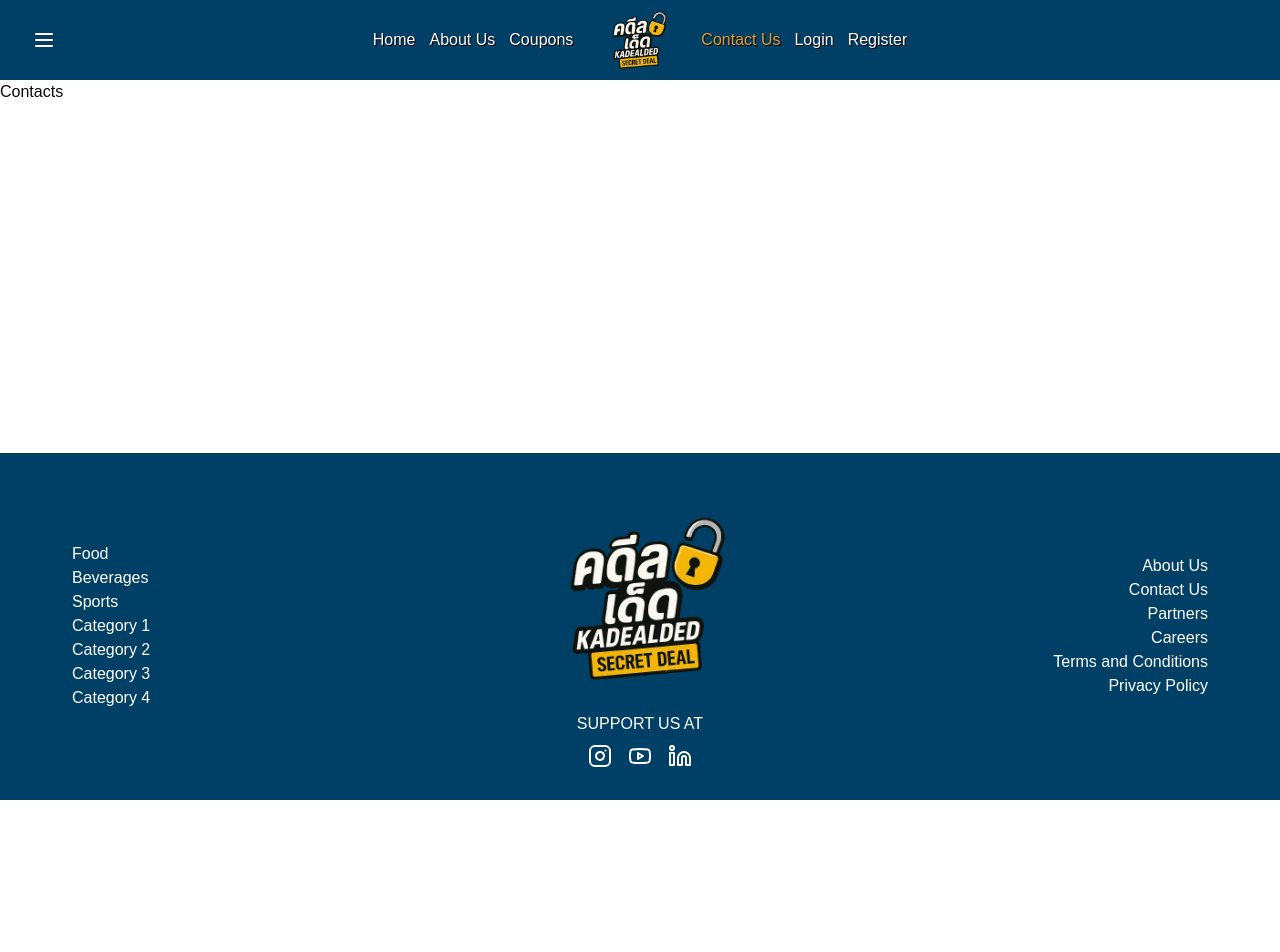
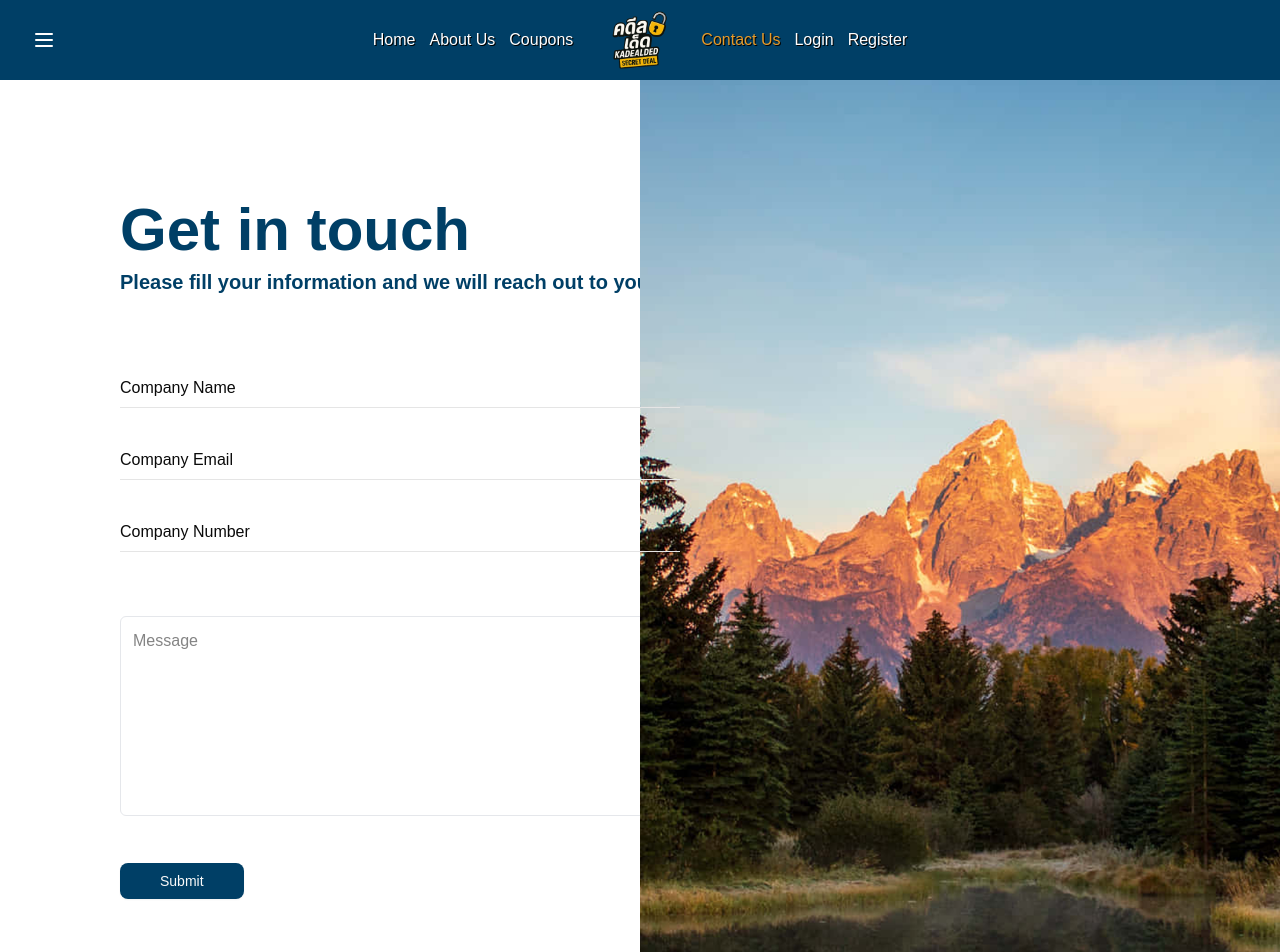
Before and after one commit to suttirakcha/ui-kadealded, a React (Vite) app: page /contact in a window 1280 px wide. Shown: the top 952 px of the page. Before the commit the page ends 800 px from the top, so only its background shows below. Built offline with nearby package versions, Linux system fonts and the light colour scheme; a web font is replaced by a local one.

Commit message:
feat: create contact page

```diff
--- a/src/components/ui/button.jsx
+++ b/src/components/ui/button.jsx
@@ -10,7 +10,7 @@ const buttonVariants = cva(
     variants: {
       variant: {
         default:
-          "bg-primary text-primary-foreground shadow-xs hover:bg-primary/90",
+          "bg-[#003F66] text-primary-foreground shadow-xs hover:bg-[#07629A] ",
         destructive:
           "bg-destructive text-white shadow-xs hover:bg-destructive/90 focus-visible:ring-destructive/20 dark:focus-visible:ring-destructive/40 dark:bg-destructive/60",
         outline:
--- a/src/pages/Contacts.jsx
+++ b/src/pages/Contacts.jsx
@@ -1,8 +1,28 @@
+import CustomInput from '@/components/custom/CustomInput'
+import { Button } from '@/components/ui/button'
+import { Mail, PhoneCall } from 'lucide-react'
 import React from 'react'
 
 function Contacts() {
   return (
-    <div>Contacts</div>
+    <>
+    <div className='grid grid-cols-2 h-300 relative'>
+      <div className='mx-auto p-30 w-200'>
+        <p className='text-6xl font-bold text-[#003F66] mb-2'>Get in touch </p>
+        <p className='text-xl font-bold text-[#003F66] mb-15'>Please fill your information and we will reach out to you</p>
+        <div className='flex flex-col gap-4 mt-10 mb-15'>
+        <CustomInput label="Company Name"/>
+        <CustomInput label="Company Email"/>
+        <CustomInput label="Company Number"/>
+        </div>
+        <textarea name="message" placeholder='Message' className='p-3 w-full h-50 border border-gray-200 rounded-sm resize-none mb-10' ></textarea>
+        <Button variant="default" className="px-10 py-2">Submit</Button>
+      </div>
+      <img src="/src/assets/contactimg.png" className='object-cover w-full h-full min-h-screen' />
+      </div>
+      <div className='absolute -bottom-88 flex left-10 font-bold'><PhoneCall className='mr-2'/>Tel: 02-345-5623</div>
+      <div className='absolute -bottom-88 flex left-160 font-bold'><Mail className='mr-2'/>Email: kadealded@gmail.com</div>
+      </>
   )
 }
 
```
Also changed, not shown: src/assets/contactimg.png (added).
